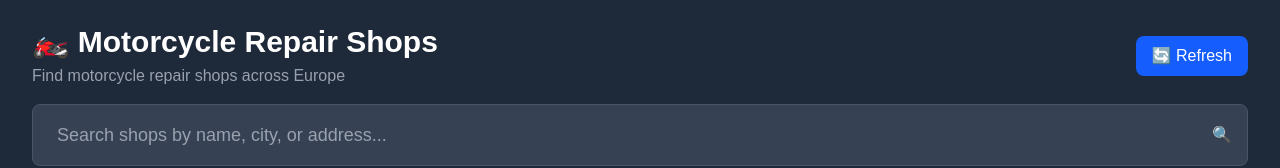
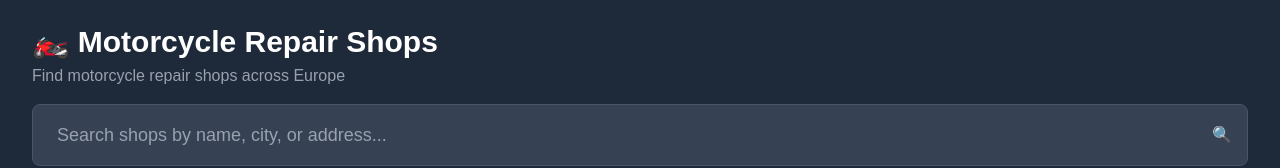
Before and after one commit to Lvhacker1/ai-data-collector-db, a Next.js app: page / in a window 1280 px wide. Shown: the top 168 px of the page. Built offline with nearby package versions, Linux system fonts and the light colour scheme; no server answers; the database is empty.

Commit message:
remove refresh button

```diff
--- a/app/page.tsx
+++ b/app/page.tsx
@@ -62,12 +62,6 @@ export default function Home() {
                 </p>
               </div>
               <div className="flex gap-3">
-                <button
-                  onClick={refetch}
-                  className="px-4 py-2 bg-blue-600 text-white rounded-lg hover:bg-blue-700 transition flex items-center gap-2"
-                >
-                  {ICONS.refresh} Refresh
-                </button>
               </div>
             </div>
 
```
